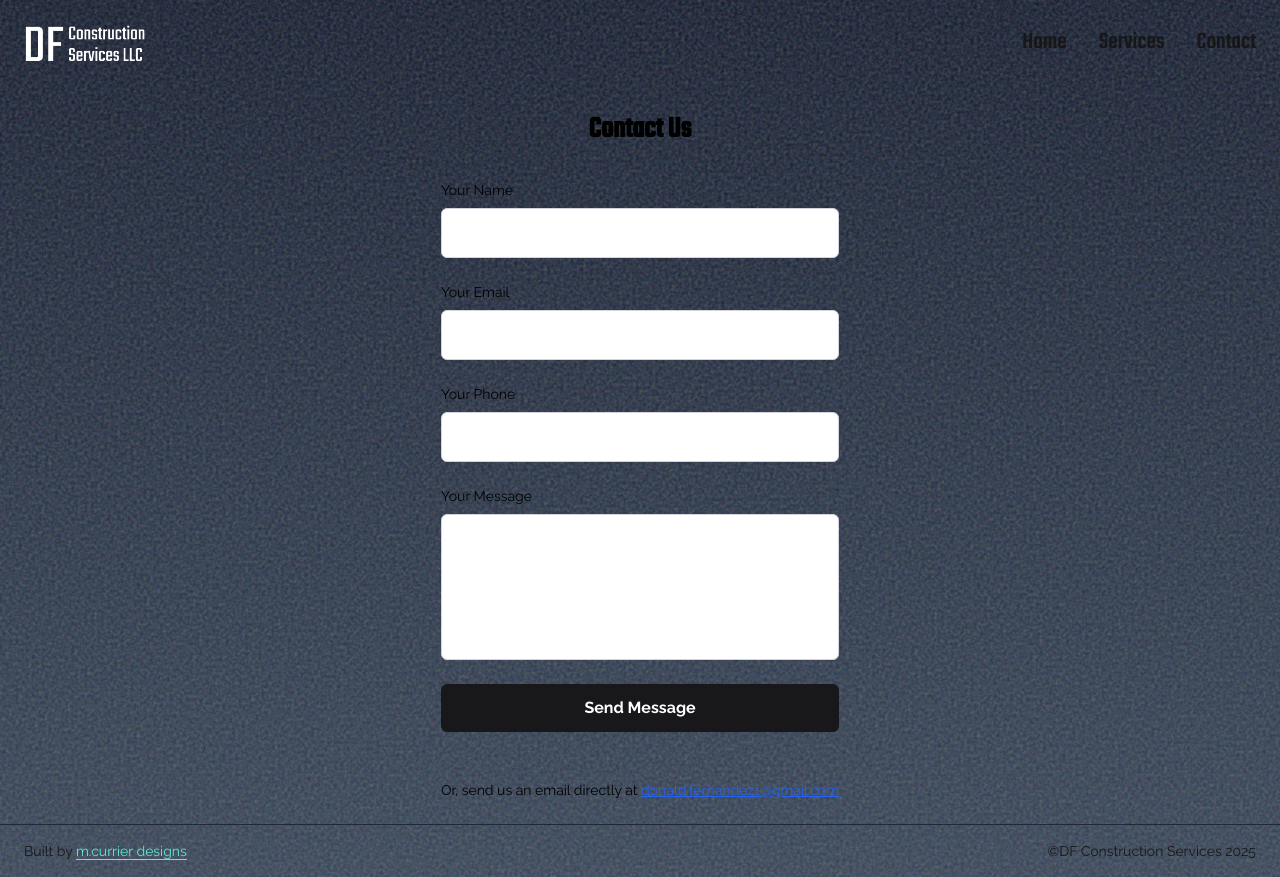
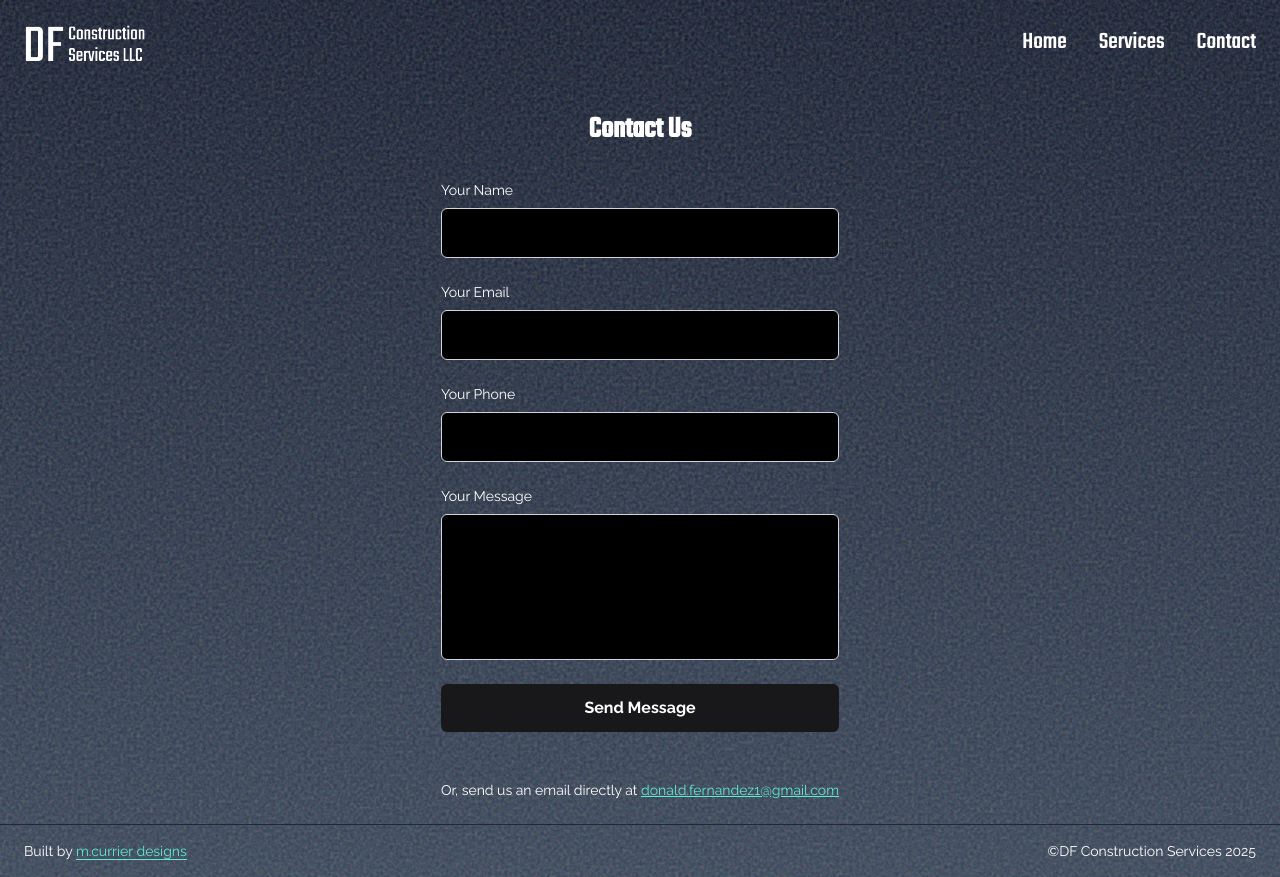
Before and after one commit to michelle-currier/df-construction, a Next.js app: page /contact in a window 1280 px wide. Built offline with nearby package versions, Linux system fonts and the light colour scheme.

Commit message:
updated the light styles to work without dark mode, updated the route to have the return email in the correct format

```diff
--- a/src/app/api/send-email/route.ts
+++ b/src/app/api/send-email/route.ts
@@ -19,7 +19,7 @@ export async function POST(req: NextRequest) {
     const emailData = {
       // to: "mushel@gmail.com",
       to: "donald.fernandez1@gmail.com", // Your email where you want to receive messages
-      from: {email}, // Sender's email
+      from: `${email}`, // Sender's email
       subject: `DF Construction Services has an inquiry from ${fullname}`,
       text: message,
       html: `
--- a/src/app/contact/page.tsx
+++ b/src/app/contact/page.tsx
@@ -56,17 +56,12 @@ export default function Contact() {
 
   return (
     <section className="max-w-3xl mx-auto p-6">
-      <h1
-        className={` ${teko} text-3xl font-bold text-center text-black dark:text-white mb-8`}
-      >
+      <h1 className={` ${teko} text-3xl font-bold text-center text-white mb-8`}>
         Contact Us
       </h1>
       <form onSubmit={handleSubmit} className="space-y-6">
         <div className="flex flex-col">
-          <label
-            htmlFor="fullname"
-            className="text-sm font-medium text-black dark:text-white"
-          >
+          <label htmlFor="fullname" className="text-sm font-medium text-white">
             Your Name
           </label>
           <input
@@ -75,15 +70,12 @@ export default function Contact() {
             name="fullname"
             value={formData.fullname}
             onChange={handleChange}
-            className="mt-2 p-3 border border-gray-300 dark:border-zinc-700 rounded-md dark:bg-black dark:text-white"
+            className="mt-2 p-3 border border-gray-300 dark:border-zinc-700 rounded-md bg-black text-white"
             required
           />
         </div>
         <div className="flex flex-col">
-          <label
-            htmlFor="email"
-            className="text-sm font-medium text-black dark:text-white"
-          >
+          <label htmlFor="email" className="text-sm font-medium text-white">
             Your Email
           </label>
           <input
@@ -92,15 +84,12 @@ export default function Contact() {
             name="email"
             value={formData.email}
             onChange={handleChange}
-            className="mt-2 p-3 border border-gray-300 dark:border-zinc-700 rounded-md dark:bg-black dark:text-white"
+            className="mt-2 p-3 border border-gray-300 dark:border-zinc-700 rounded-md bg-black text-white"
             required
           />
         </div>
         <div className="flex flex-col">
-          <label
-            htmlFor="phone"
-            className="text-sm font-medium text-black dark:text-white"
-          >
+          <label htmlFor="phone" className="text-sm font-medium text-white">
             Your Phone
           </label>
           <input
@@ -109,15 +98,12 @@ export default function Contact() {
             name="phone"
             value={formData.phone}
             onChange={handleChange}
-            className="mt-2 p-3 border border-gray-300 dark:border-zinc-700 rounded-md dark:bg-black dark:text-white"
+            className="mt-2 p-3 border border-gray-300 dark:border-zinc-700 rounded-md bg-black text-white"
             required
           />
         </div>
         <div className="flex flex-col">
-          <label
-            htmlFor="message"
-            className="text-sm font-medium text-black dark:text-white"
-          >
+          <label htmlFor="message" className="text-sm font-medium text-white">
             Your Message
           </label>
           <textarea
@@ -126,13 +112,13 @@ export default function Contact() {
             value={formData.message}
             onChange={handleChange}
             rows={5}
-            className="mt-2 p-3 border border-gray-300 dark:border-zinc-700 rounded-md dark:bg-black dark:text-white"
+            className="mt-2 p-3 border border-gray-300 dark:border-zinc-700 rounded-md bg-black text-white"
             required
           />
         </div>
         <button
           type="submit"
-          className="w-full bg-zinc-900 dark:bg-white text-white dark:text-black p-3 rounded-md font-bold hover:bg-zinc-700 dark:hover:bg-zinc-200 transition"
+          className="w-full bg-zinc-900 text-white  p-3 rounded-md font-bold hover:bg-zinc-700 transition"
         >
           Send Message
         </button>
@@ -149,11 +135,11 @@ export default function Contact() {
       )}
 
       <div className="mt-12 text-center">
-        <p className="text-sm text-black dark:text-white">
+        <p className="text-sm text-white">
           Or, send us an email directly at{" "}
           <a
             href="mailto:donald.fernandez1@gmail.com"
-            className="text-blue-600 dark:text-teal-300 underline"
+            className="text-teal-300 underline"
           >
             donald.fernandez1@gmail.com
           </a>
--- a/src/app/globals.css
+++ b/src/app/globals.css
@@ -3,16 +3,16 @@
 @tailwind utilities;
 
 :root {
-  --background: #ffffff;
-  --foreground: #171717;
+  --background: #171717;
+  --foreground: #ffffff;
 }
 
-@media (prefers-color-scheme: dark) {
+/* @media (prefers-color-scheme: dark) {
   :root {
     --background: #0a0a0a;
     --foreground: #ededed;
   }
-}
+} */
 
 body {
   color: var(--foreground);
```
